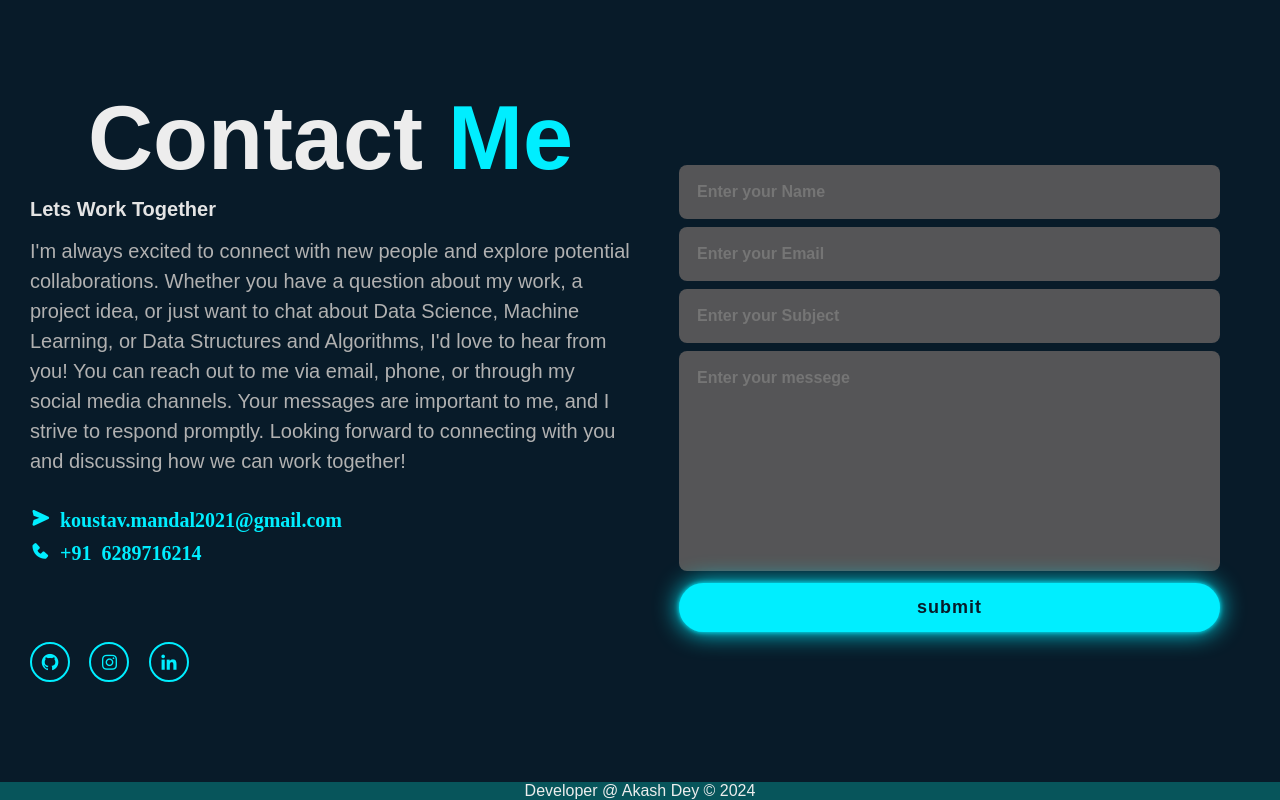
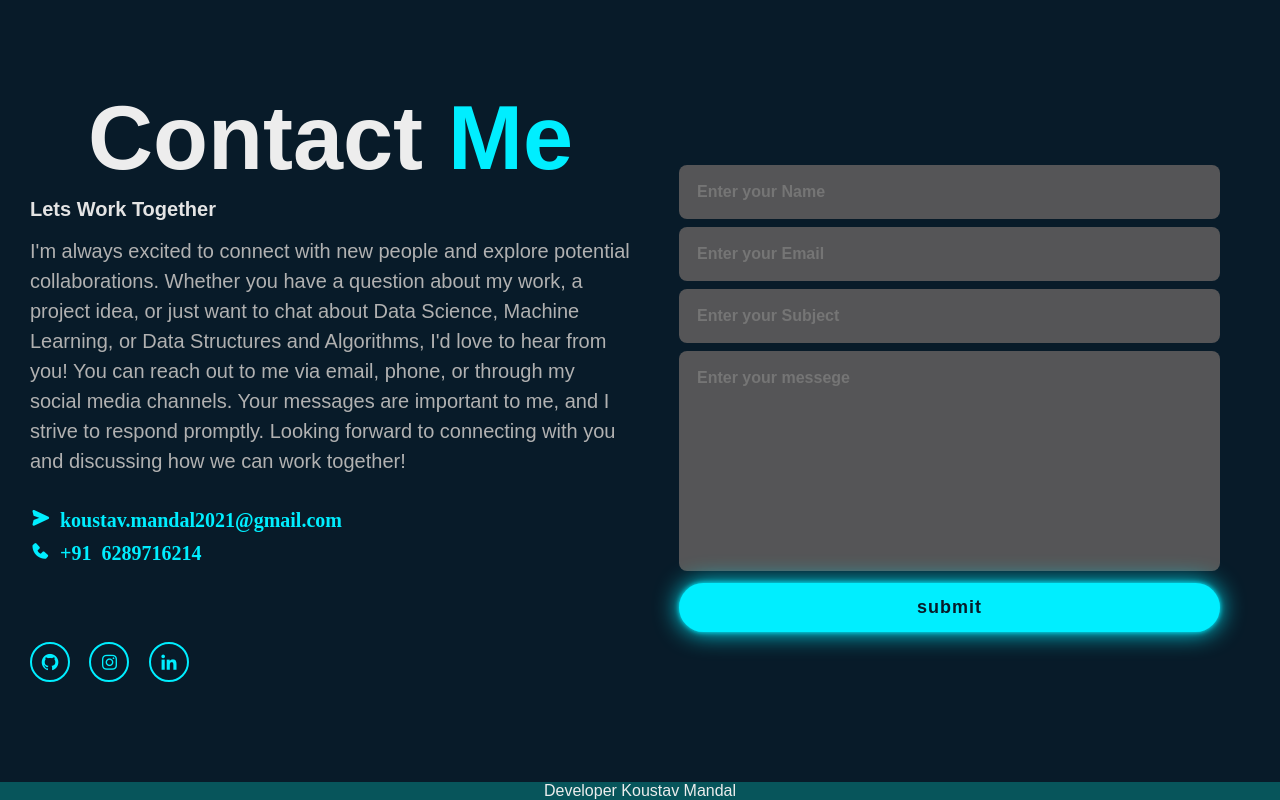
Before and after one commit to Koustav-Mandal/My_portfolio, a plain HTML site: page index.html in a window 1280 px wide. Shown: the part 5690-6490 px from the top of the page. Drawn offline with nearby package versions, Linux system fonts and the light colour scheme.

Commit message:
Update index.html

```diff
--- a/index.html
+++ b/index.html
@@ -235,7 +235,7 @@ problems in these domains.
         </div>
     </section>
     <div class="last-text">
-        <p>Developer @ Akash Dey © 2024</p>
+        <p>Developer Koustav Mandal</p>
     </div>
     <a href="#" class="top"><i class='bx bx-up-arrow-alt' style='color:#000'  ></i></a>
     <script src="Portfolio2.js"></script>
```
